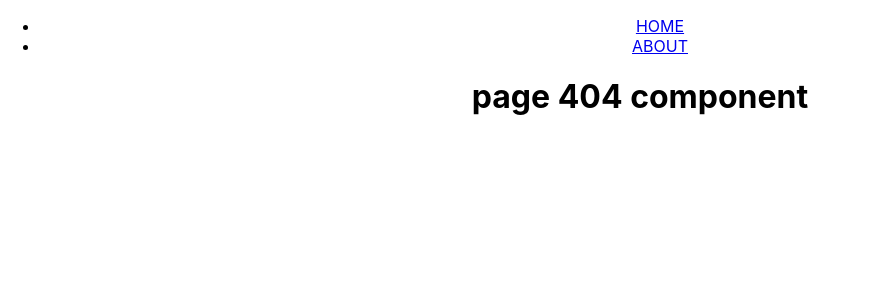
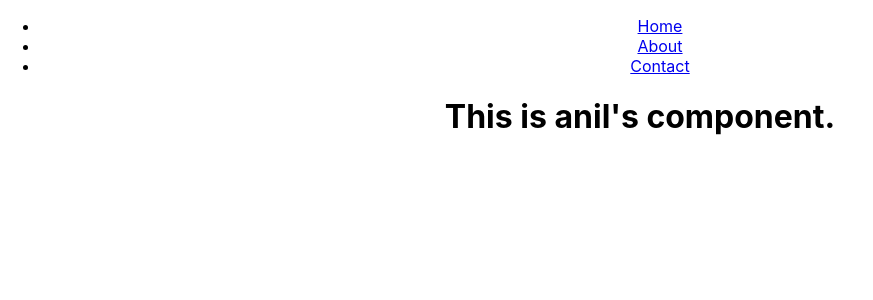
Before and after one commit to sameershinde28/rreactRouter, a React (Create React App) app: page /user/anil in a window 1280 px wide. Before the commit this address had no page. Shown: the top 300 px of the page, without its empty margins (0-873 px from the left). Built offline with nearby package versions, Linux system fonts and the light colour scheme.

Commit message:
params added

```diff
--- a/src/App.js
+++ b/src/App.js
@@ -1,21 +1,27 @@
 import './App.css';
-import {BrowserRouter,Routes,Route} from "react-router-dom";
+import { BrowserRouter, Routes, Route,Navigate } from "react-router-dom";
 import Home from './component/Home';
 import About from './component/About'
 import Navbar from './component/Navbar'
-import Page404 from './component/Page404';
+// import Page404 from './component/Page404';
+import User from './component/User'
 export default function App() {
   return (
     <div className="App">
 
-     <BrowserRouter>
-     <Navbar/>
-     <Routes>
-      <Route path="/" element={<Home/>} />
-      <Route path="/about" element={<About/>}/>
-      <Route path="/*" element={<Page404/>}/>
-     </Routes>
-     </BrowserRouter>
+      <BrowserRouter>
+        <Navbar />
+        <Routes>
+          <Route path="/" element={<Home />} />
+          <Route path="/about" element={<About />} />
+          {/* <Route path="/*" element={<Page404/>}/>  */}
+
+          <Route path="/*" element={<Navigate to="/" />} />
+
+          <Route path="/contact" element={<h1>Contact</h1>} />
+          <Route path="/user/:name" element={<User />} />
+        </Routes>
+      </BrowserRouter>
 
     </div>
   );
--- a/src/component/About.js
+++ b/src/component/About.js
@@ -1,10 +1,15 @@
-import {Link} from 'react-router-dom';
+import { Link } from 'react-router-dom';
 
-export default function About(){
+export default function About() {
     return <>
-    <h1>about component</h1>
-    <p>This is About page of our awesome app</p>
-    <p>we are learning react router here</p>
-    <Link to="/">Go to home page</Link>
+        <h1>about component</h1>
+        <p>This is About page of our awesome app</p>
+        <p>we are learning react router here</p>
+        <Link to="/">Go to home page</Link>
+        <ul>
+            <li><Link to="/user/anil">anil</Link></li>
+            <li><Link to="/user/peter">peter</Link></li>
+        </ul>
+
     </>
 }
--- a/src/component/Navbar.js
+++ b/src/component/Navbar.js
@@ -1,18 +1,20 @@
-// import {Link} from 'react-router-dom';
+import {Link} from 'react-router-dom';
 
 
 export default function Navbar(){
     return(
         <>
-        {/* <ul>
+        <ul>
             <li><Link to="/">Home</Link></li>
             <li><Link to="/about">About</Link></li>
-        </ul> */}
+            <li><Link to="/contact">Contact</Link></li>
 
-        <ul>
+        </ul>
+
+        {/* <ul>
             <li><a href="/">HOME</a></li>
             <li><a href="/about">ABOUT</a></li>
-        </ul>
+        </ul> */}
         </>
     )
 }
--- /dev/null
+++ b/src/component/User.js
@@ -0,0 +1,13 @@
+import { useParams } from "react-router-dom";
+
+function User(){
+    const params=useParams();
+    const {name}=params;
+    return(
+        <div>
+            <h1>This is {name}'s component.</h1>
+        </div>
+    )
+}
+
+export default User;
```
